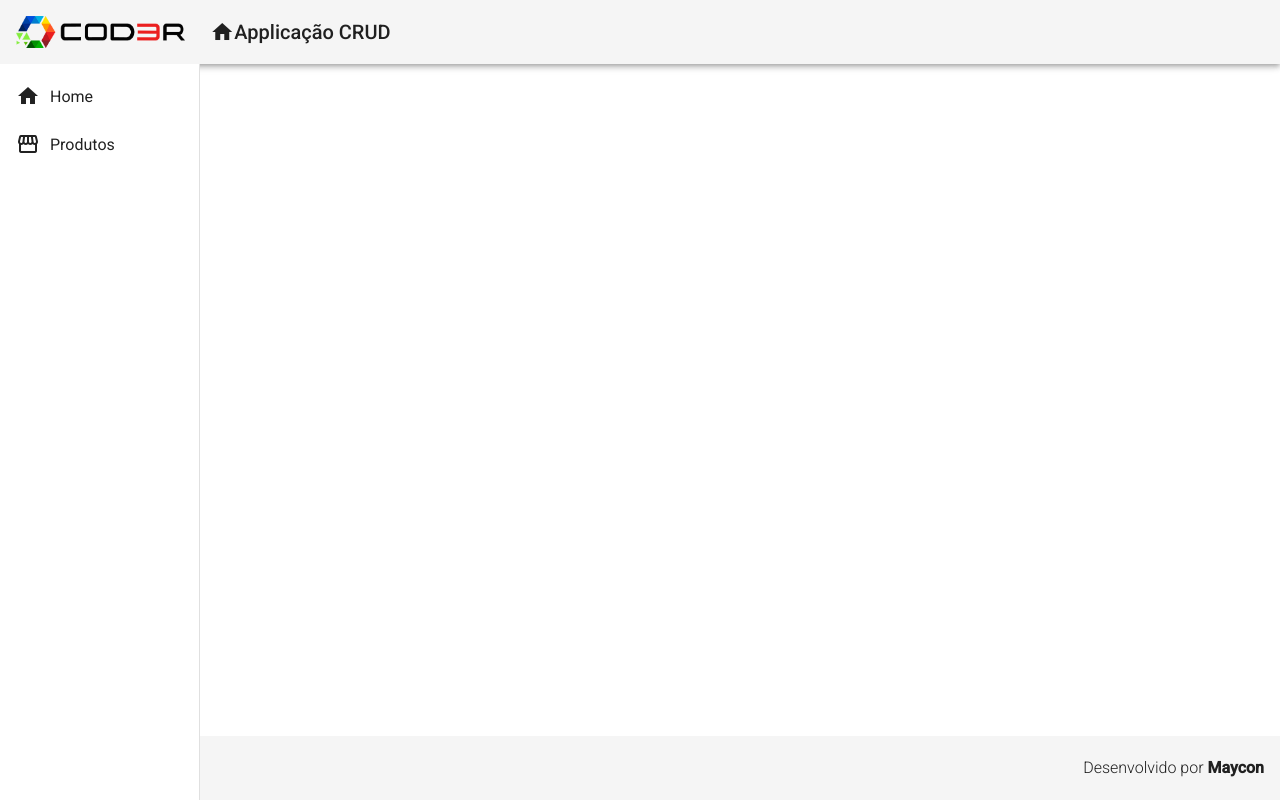
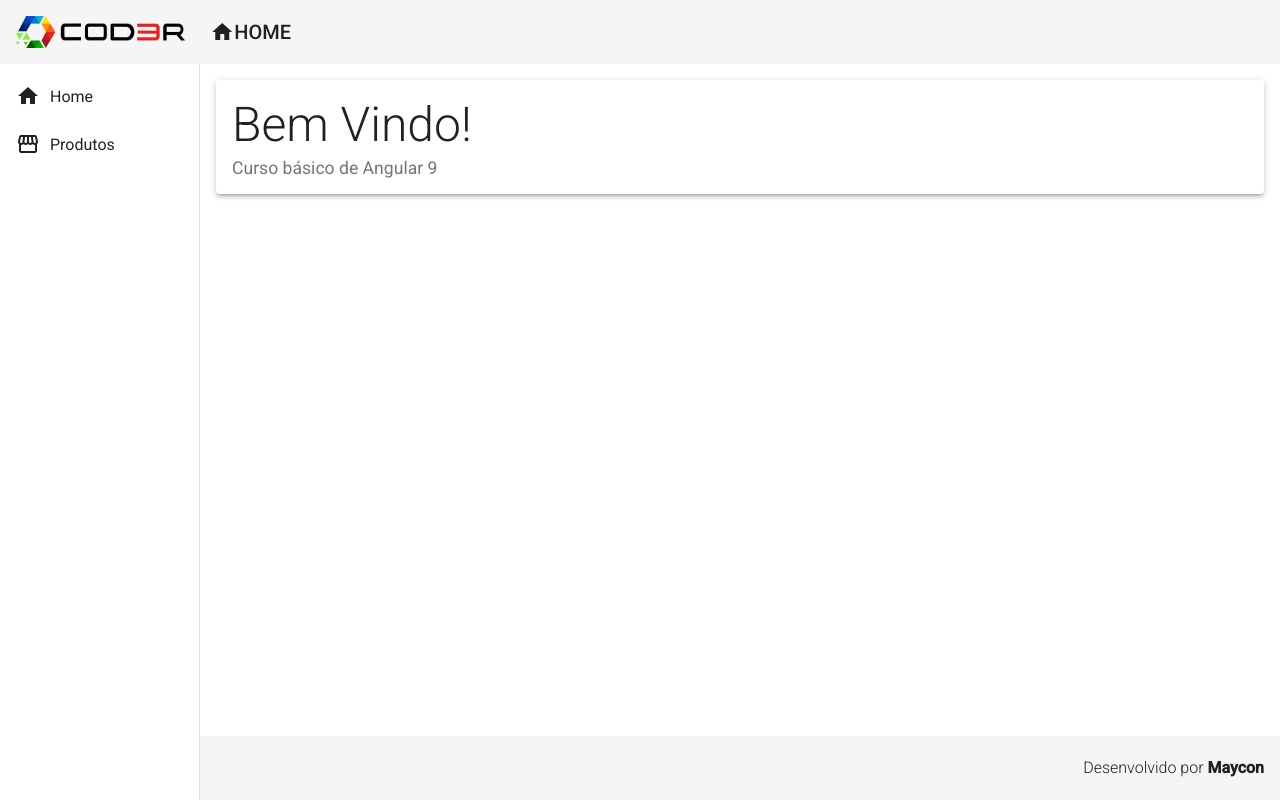
Before and after one commit to mayconllc/angular-9-curso-basico, an Angular app: page / in a window 1280 px wide. Built offline with nearby package versions, Linux system fonts and the light colour scheme.

Commit message:
adicionando componentes home e products

```diff
--- a/src/app/components/template/header/header.component.html
+++ b/src/app/components/template/header/header.component.html
@@ -1,6 +1,6 @@
 <mat-toolbar class="header mat-elevation-z4">
   <span>
-    <a>
+    <a routerLink="/">
       <img src="assets/images/logo.png" alt="logo" class="logo"/>
     </a>
   </span>
@@ -9,7 +9,7 @@
       <i class="material-icons">
         home
       </i>
-      Applicação CRUD
+      HOME
     </a>
   </span>
 </mat-toolbar>
--- a/src/app/components/template/nav/nav.component.css
+++ b/src/app/components/template/nav/nav.component.css
@@ -4,3 +4,7 @@
 .sidenav i{
     padding-right: 10px;
 }
+.content {
+    padding: 16px;
+    background-color: #FFF;
+}
--- a/src/app/components/template/nav/nav.component.html
+++ b/src/app/components/template/nav/nav.component.html
@@ -1,13 +1,13 @@
 <mat-sidenav-container class="container">
   <mat-sidenav class="sidenav" mode="side" opened fixedInViewport="true" fixedTopGap="64">
     <mat-nav-list class="nav-list">
-      <a mat-list-item>
+      <a mat-list-item routerLink="/">
         <i class="material-icons">
           home
         </i>
         Home
       </a>
-      <a mat-list-item>
+      <a mat-list-item routerLink="/products">
         <i class="material-icons">
           storefront
         </i>
@@ -15,4 +15,7 @@
       </a>
     </mat-nav-list>
   </mat-sidenav>
+  <mat-sidenav-content class="content">
+    <router-outlet></router-outlet>
+  </mat-sidenav-content>
 </mat-sidenav-container>
--- /dev/null
+++ b/src/app/views/home/home.component.css
@@ -0,0 +1,8 @@
+.home .title {
+    font-size: 3rem;
+    font-weight: 300;
+    line-height: 1.2;
+}
+.home .subtitle {
+    font-size: 1.1rem;
+}
--- /dev/null
+++ b/src/app/views/home/home.component.html
@@ -0,0 +1,8 @@
+<mat-card class="home mat-elevation-z3">
+  <mat-card-title class="title">
+    Bem Vindo!
+  </mat-card-title>
+  <mat-card-subtitle class="subtitle">
+    Curso básico de Angular 9
+  </mat-card-subtitle>
+</mat-card>
--- /dev/null
+++ b/src/app/views/home/home.component.ts
@@ -0,0 +1,15 @@
+import { Component, OnInit } from '@angular/core';
+
+@Component({
+  selector: 'app-home',
+  templateUrl: './home.component.html',
+  styleUrls: ['./home.component.css']
+})
+export class HomeComponent implements OnInit {
+
+  constructor() { }
+
+  ngOnInit() {
+  }
+
+}
--- /dev/null
+++ b/src/app/views/product/product.component.html
@@ -0,0 +1,3 @@
+<p>
+  product works!
+</p>
--- /dev/null
+++ b/src/app/views/product/product.component.ts
@@ -0,0 +1,15 @@
+import { Component, OnInit } from '@angular/core';
+
+@Component({
+  selector: 'app-product',
+  templateUrl: './product.component.html',
+  styleUrls: ['./product.component.css']
+})
+export class ProductComponent implements OnInit {
+
+  constructor() { }
+
+  ngOnInit() {
+  }
+
+}
```
Also changed, not shown: src/app/app-routing.module.ts (added, +28 -0 lines), src/app/app.module.ts (+11 -2 lines), src/app/views/product/product.component.css (added).
